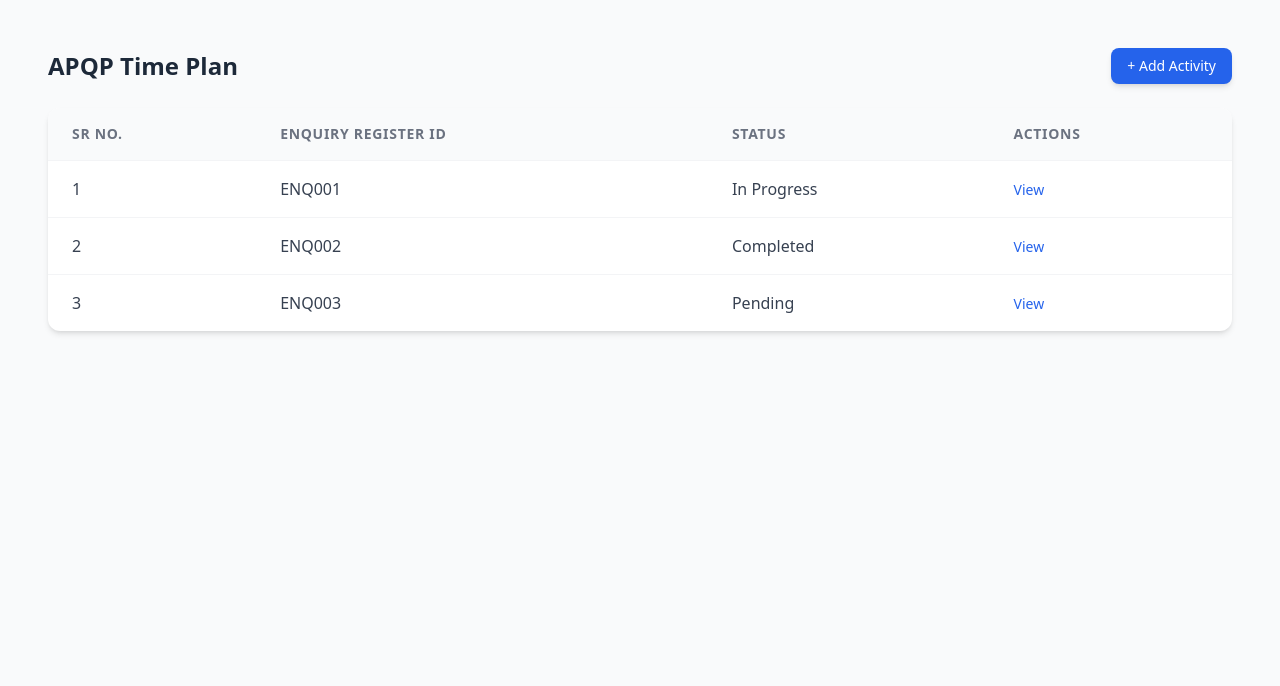
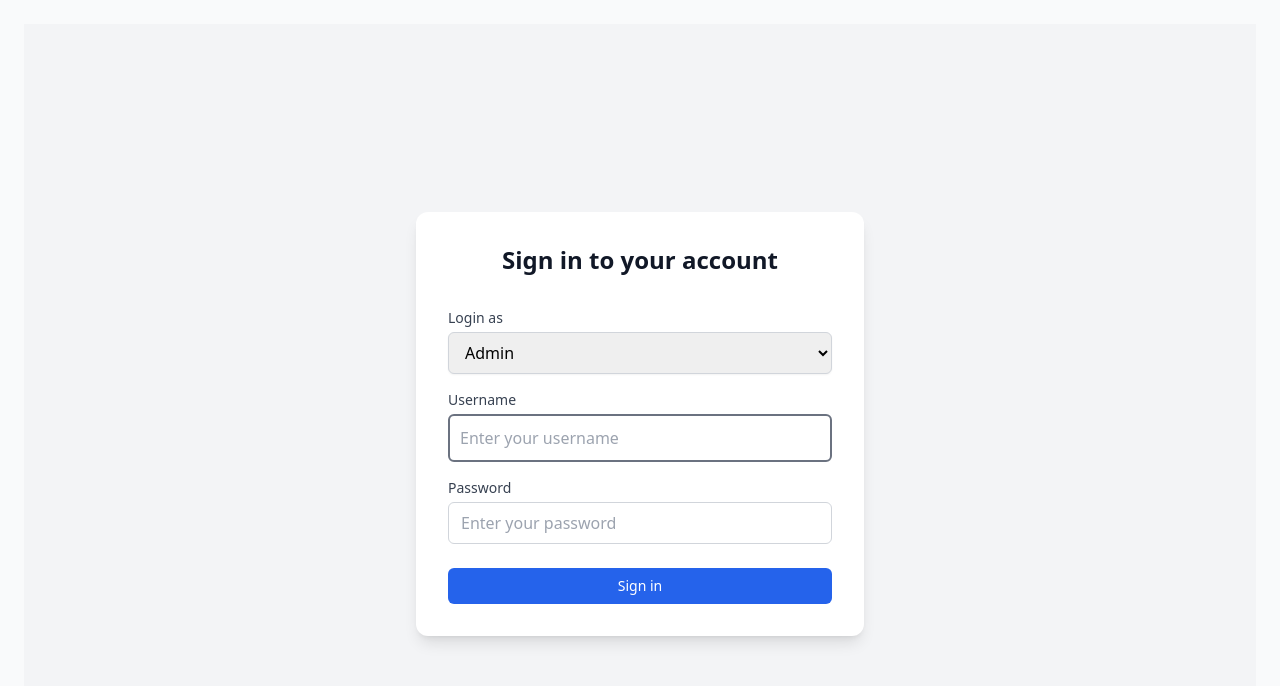
Before and after one commit to tayade-29/NPD, a React (Create React App) app: page /login in a window 1280 px wide. Shown: the top 686 px of the page. Built offline with nearby package versions, Linux system fonts and the light colour scheme; what chartjs-plugin-datalabels would draw is missing.

Commit message:
added the subactivities in all 5 phases in the APQPTimePlanChart page

```diff
--- a/src/Components/Login.js
+++ b/src/Components/Login.js
@@ -1,64 +1,152 @@
-import React from "react";
+import React, { useState } from 'react';
+import { useNavigate, useLocation } from 'react-router-dom';
+import { useAuth } from '../context/AuthContext';
+import { useLoginUserMutation } from '../features/api/apiSlice';
 
-const TimePlanTable = () => {
-  const data = [
-    { id: "ENQ001", status: "In Progress" },
-    { id: "ENQ002", status: "Completed" },
-    { id: "ENQ003", status: "Pending" },
-  ];
+function Login() {
+  const [username, setUsername] = useState('');
+  const [password, setPassword] = useState('');
+  const [role, setRole] = useState('admin');
+  const [loading, setLoading] = useState(false);
+  const [error, setError] = useState('');
+
+  const navigate = useNavigate();
+  const location = useLocation();
+  const { login } = useAuth();
+  const [loginUser] = useLoginUserMutation();
+
+  const handleSubmit = async (e) => {
+    e.preventDefault();
+    setError('');
+    setLoading(true);
+
+    if (!username || !password) {
+      setError('Username and password are required.');
+      setLoading(false);
+      return;
+    }
+
+    try {
+      const payload = {
+        UserName: username,
+        Password: password,
+      };
+
+      const users = await loginUser(payload).unwrap();
+      console.log('RTK Response:', users);
+
+      if (Array.isArray(users) && users.length > 0) {
+        const user = users[0];
+        // Create a structured userData object with all necessary fields
+        const userData = {
+          employeeCode: user.EmployeeCode,
+          roleId: user.RoleId,
+          fullName: user.FullName,
+          contactNumber: user.ContactNumber,
+          emailAddress: user.EmailAddress,
+          isActive: user.IsActive,
+          luDetails: user.LuDetails,
+          allowLogin: user.AllowLogin,
+          userName: user.UserName,
+          clientName: user.ClientName,
+          plantName: user.PlantName,
+          clientId: user.ClientId,
+          plantId: user.PlantId,
+          locationId: user.LocationId,
+          userId: user.EmployeeCode // Using EmployeeCode as userId
+        };
+
+        login(username, role, userData);
+        localStorage.setItem('isAuthenticated', 'true');
+        localStorage.setItem('userRole', role);
+        const from = location.state?.from?.pathname || '/dashboard';
+        navigate(from, { replace: true });
+      } else {
+        setError('Invalid username or password.');
+      }
+    } catch (err) {
+      console.error('Login error:', err);
+      setError('Login failed. Please try again.');
+    } finally {
+      setLoading(false);
+    }
+  };
 
   return (
-    <div className="p-6">
-      {/* Heading and Add Button */}
-      <div className="flex justify-between items-center mb-6">
-        <h2 className="text-2xl font-semibold text-[#1D2939]">APQP Time Plan</h2>
-        <button className="bg-blue-600 hover:bg-blue-700 text-white px-4 py-2 rounded-lg shadow-md text-sm font-medium">
-          + Add Activity
-        </button>
-      </div>
+    <div className="min-h-screen bg-gray-100 flex items-center justify-center px-4">
+      <div className="max-w-md w-full space-y-8 bg-white p-8 rounded-xl shadow-lg">
+        <h2 className="text-center text-2xl font-bold text-gray-900">
+          Sign in to your account
+        </h2>
 
-      {/* Table Card */}
-      <div className="bg-white shadow-md rounded-xl overflow-hidden">
-        <table className="min-w-full">
-          <thead className="bg-gray-50 text-gray-500 text-sm uppercase tracking-wider">
-            <tr>
-              <th className="text-left px-6 py-4">Sr No.</th>
-              <th className="text-left px-6 py-4">Enquiry Register ID</th>
-              <th className="text-left px-6 py-4">Status</th>
-              <th className="text-left px-6 py-4">Actions</th>
-            </tr>
-          </thead>
-          <tbody className="text-gray-700">
-            {data.map((row, index) => (
-              <tr
-                key={row.id}
-                className="hover:bg-gray-50 border-t border-gray-100"
+        {error && (
+          <div className="bg-red-100 border border-red-400 text-red-700 px-4 py-3 rounded">
+            {error}
+          </div>
+        )}
+
+        <form className="mt-8 space-y-6" onSubmit={handleSubmit}>
+          <div className="space-y-4">
+            <div>
+              <label htmlFor="role" className="block text-sm font-medium text-gray-700">
+                Login as
+              </label>
+              <select
+                id="role"
+                value={role}
+                onChange={(e) => setRole(e.target.value)}
+                className="mt-1 block w-full py-2 px-3 border border-gray-300 rounded-md shadow-sm"
               >
-                <td className="px-6 py-4">{index + 1}</td>
-                <td className="px-6 py-4">{row.id}</td>
-                <td className="px-6 py-4">{row.status}</td>
-                <td className="px-6 py-4">
-                  <button className="text-blue-600 hover:underline text-sm font-medium">
-                    View
-                  </button>
-                </td>
-              </tr>
-            ))}
-            {data.length === 0 && (
-              <tr>
-                <td
-                  colSpan="4"
-                  className="text-center text-gray-400 py-6 text-sm"
-                >
-                  No records found.
-                </td>
-              </tr>
-            )}
-          </tbody>
-        </table>
+                <option value="admin">Admin</option>
+                <option value="projectDeveloper">Project Developer</option>
+                <option value="management">Management</option>
+                <option value="marketingTeam">Marketing Team</option>
+              </select>
+            </div>
+            <div>
+              <label htmlFor="username" className="block text-sm font-medium text-gray-700">
+                Username
+              </label>
+              <input
+                id="username"
+                type="text"
+                value={username}
+                onChange={(e) => setUsername(e.target.value)}
+                className="mt-1 block w-full py-2 px-3 border border-gray-300 rounded-md"
+                placeholder="Enter your username"
+                required
+              />
+            </div>
+            <div>
+              <label htmlFor="password" className="block text-sm font-medium text-gray-700">
+                Password
+              </label>
+              <input
+                id="password"
+                type="password"
+                value={password}
+                onChange={(e) => setPassword(e.target.value)}
+                className="mt-1 block w-full py-2 px-3 border border-gray-300 rounded-md"
+                placeholder="Enter your password"
+                required
+              />
+            </div>
+          </div>
+          <div>
+            <button
+              type="submit"
+              disabled={loading}
+              className={`w-full flex justify-center py-2 px-4 rounded-md text-white text-sm font-medium ${
+                loading ? 'bg-blue-400 cursor-not-allowed' : 'bg-blue-600 hover:bg-blue-700'
+              }`}
+            >
+              {loading ? 'Signing in...' : 'Sign in'}
+            </button>
+          </div>
+        </form>
       </div>
     </div>
   );
-};
+}
 
-export default TimePlanTable;
+export default Login;
--- a/src/Forms/APQPTimePlanChart.js
+++ b/src/Forms/APQPTimePlanChart.js
@@ -1,5 +1,6 @@
 import React, { useState } from "react";
 import { Plus, Trash2, FileSpreadsheet, Download, Upload } from "lucide-react";
+import { phaseSubactivities } from "./subactivities";
 
 export default function APQPTimePlan() {
   const [formData, setFormData] = useState({
@@ -8,7 +9,7 @@ export default function APQPTimePlan() {
     customer: "",
     customerPODate: "",
     pswApprovalDate: "",
-    handoverDate: "",
+    handoverDate: ""
   });
 
   const columns = [
@@ -24,9 +25,16 @@ export default function APQPTimePlan() {
     "Status with Remarks"
   ];
 
-  const [rows, setRows] = useState([{
-    id: "1",
-    Activity: "",
+  const [rows, setRows] = useState([]);
+  const [searchTerm, setSearchTerm] = useState("");
+
+  const mainActivityPhases = Object.keys(phaseSubactivities);
+
+  const addSubactivityRows = (phase) => {
+    const timestamp = Date.now();
+    const newRows = phaseSubactivities[phase].map((label, idx) => ({
+      id: `${phase}-${idx + 1}-${timestamp}`,
+      Activity: label,
       Responsibility: "",
       "Planned Start": "",
       "Actual Start": "",
@@ -36,28 +44,26 @@ export default function APQPTimePlan() {
       "Actions Required": "",
       "Target Dates": "",
       "Status with Remarks": ""
-  }]);
+    }));
 
-  const [searchTerm, setSearchTerm] = useState("");
-
-  const addRow = () => {
-    const newRow = {
-      id: (rows.length + 1).toString(),
-      ...Object.fromEntries(columns.map(col => [col, ""]))
-    };
-    setRows([...rows, newRow]);
+    setRows(newRows);
   };
 
-  const removeRow = (id) => {
-    setRows(rows.filter(row => row.id !== id));
+  const handlePhaseSelect = (e) => {
+    const selected = e.target.value;
+    if (selected) {
+      addSubactivityRows(selected);
+    }
   };
 
+  const removeRow = (id) => setRows(rows.filter((row) => row.id !== id));
+
   const updateRow = (id, column, value) => {
-    setRows(rows.map(row => (row.id === id ? { ...row, [column]: value } : row)));
+    setRows(rows.map((row) => (row.id === id ? { ...row, [column]: value } : row)));
   };
 
-  const filteredRows = rows.filter(row =>
-    Object.values(row).some(value =>
+  const filteredRows = rows.filter((row) =>
+    Object.values(row).some((value) =>
       value.toString().toLowerCase().includes(searchTerm.toLowerCase())
     )
   );
@@ -66,10 +72,9 @@ export default function APQPTimePlan() {
     const headers = ["Sr No", ...columns];
     const csvContent = [
       headers.join(","),
-      ...filteredRows.map((row, index) => [
-        index + 1,
-        ...columns.map(col => row[col])
-      ].join(","))
+      ...filteredRows.map((row, index) =>
+        [index + 1, ...columns.map((col) => row[col])].join(",")
+      )
     ].join("\n");
 
     const blob = new Blob([csvContent], { type: "text/csv" });
@@ -82,21 +87,21 @@ export default function APQPTimePlan() {
   };
 
   const getColumnWidth = (column) => {
-    if (column === "Activity" || column === "Responsibility" || column === "Actions Required" || column === "Status with Remarks") {
+    if (["Activity", "Responsibility", "Actions Required", "Status with Remarks"].includes(column)) {
       return "min-w-[300px]";
     }
     return "min-w-[150px]";
   };
 
   return (
-    <div className="w-[1200px] mx-auto p-6 bg-white shadow-xl rounded-xl">
+    <div className="w-[1400px] mx-auto p-6 bg-white shadow-xl rounded-xl">
       <div className="mb-6">
         <div className="flex justify-between items-center mb-4">
           <div className="flex items-center gap-3">
             <FileSpreadsheet className="w-8 h-8 text-blue-600" />
             <h1 className="text-2xl font-bold text-gray-800">APQP TIME PLAN CHART</h1>
           </div>
-          <div className="text-sm text-gray-600">
+          <div className="text-sm text-gray-600 text-right">
             <div>STPPL / MKD / FM / 03</div>
             <div>Rev. No.: 04</div>
             <div>Rev. Date: 01.09.2019</div>
@@ -104,146 +109,129 @@ export default function APQPTimePlan() {
           </div>
         </div>
 
-        {/* Form Header */}
         <div className="grid grid-cols-2 gap-6 mb-8">
           <div className="space-y-6">
-            <div>
-              <label className="block text-base font-medium text-gray-700 mb-2">Part Name</label>
+            {["Part Name", "Part No", "Customer"].map((label, idx) => (
+              <div key={idx}>
+                <label className="block font-medium text-gray-700 mb-2">{label}</label>
                 <input
                   type="text"
-                value={formData.partName}
-                onChange={(e) => setFormData({...formData, partName: e.target.value})}
-                className="block w-full px-4 py-3 text-base border rounded-md shadow-sm focus:ring-blue-500 focus:border-blue-500"
+                  value={formData[label.replace(" ", "").toLowerCase()]}
+                  onChange={(e) =>
+                    setFormData({
+                      ...formData,
+                      [label.replace(" ", "").toLowerCase()]: e.target.value
+                    })
+                  }
+                  className="block w-full px-4 py-3 border rounded-md"
                 />
               </div>
-            <div>
-              <label className="block text-base font-medium text-gray-700 mb-2">Part No</label>
+            ))}
+          </div>
+          <div className="space-y-6">
+            {["Customer PO Date", "PSW Approval Date", "Handover Date"].map((label, idx) => (
+              <div key={idx}>
+                <label className="block font-medium text-gray-700 mb-2">{label}</label>
                 <input
-                type="text"
-                value={formData.partNo}
-                onChange={(e) => setFormData({...formData, partNo: e.target.value})}
-                className="block w-full px-4 py-3 text-base border rounded-md shadow-sm focus:ring-blue-500 focus:border-blue-500"
+                  type="date"
+                  value={formData[label.replace(/\s+/g, "").toLowerCase()]}
+                  onChange={(e) =>
+                    setFormData({
+                      ...formData,
+                      [label.replace(/\s+/g, "").toLowerCase()]: e.target.value
+                    })
+                  }
+                  className="block w-full px-4 py-3 border rounded-md"
                 />
               </div>
-            <div>
-              <label className="block text-base font-medium text-gray-700 mb-2">Customer</label>
-              <input
-                type="text"
-                value={formData.customer}
-                onChange={(e) => setFormData({...formData, customer: e.target.value})}
-                className="block w-full px-4 py-3 text-base border rounded-md shadow-sm focus:ring-blue-500 focus:border-blue-500"
-              />
-            </div>
-          </div>
-          <div className="space-y-6">
-            <div>
-              <label className="block text-base font-medium text-gray-700 mb-2">Customer PO Date</label>
-              <input
-                type="date"
-                value={formData.customerPODate}
-                onChange={(e) => setFormData({...formData, customerPODate: e.target.value})}
-                className="block w-full px-4 py-3 text-base border rounded-md shadow-sm focus:ring-blue-500 focus:border-blue-500"
-              />
-            </div>
-            <div>
-              <label className="block text-base font-medium text-gray-700 mb-2">PSW Approval Date</label>
-              <input
-                type="date"
-                value={formData.pswApprovalDate}
-                onChange={(e) => setFormData({...formData, pswApprovalDate: e.target.value})}
-                className="block w-full px-4 py-3 text-base border rounded-md shadow-sm focus:ring-blue-500 focus:border-blue-500"
-              />
-            </div>
-            <div>
-              <label className="block text-base font-medium text-gray-700 mb-2">Handover Date</label>
-              <input
-                type="date"
-                value={formData.handoverDate}
-                onChange={(e) => setFormData({...formData, handoverDate: e.target.value})}
-                className="block w-full px-4 py-3 text-base border rounded-md shadow-sm focus:ring-blue-500 focus:border-blue-500"
-              />
-            </div>
+            ))}
           </div>
         </div>
 
-        {/* Status Legend */}
         <div className="flex gap-6 mb-8">
-          <div className="flex items-center gap-3">
-            <div className="w-8 h-8 bg-green-500"></div>
-            <span className="text-base">G - Timing and actions are on time</span>
+          {["green-500", "yellow-500", "red-500"].map((color, i) => (
+            <div className="flex items-center gap-3" key={i}>
+              <div className={`w-8 h-8 bg-${color}`}></div>
+              <span className="text-base">
+                {i === 0
+                  ? "G - Timing and actions are on time"
+                  : i === 1
+                  ? "Y - Slightly behind"
+                  : "R - Project is behind"}
+              </span>
             </div>
-          <div className="flex items-center gap-3">
-            <div className="w-8 h-8 bg-yellow-500"></div>
-            <span className="text-base">Y - Timing and actions are slightly behind</span>
-          </div>
-          <div className="flex items-center gap-3">
-            <div className="w-8 h-8 bg-red-500"></div>
-            <span className="text-base">R - Project timing and actions are behind</span>
-          </div>
+          ))}
         </div>
 
         <div className="flex justify-between items-center mb-6">
           <div className="flex gap-2">
-            <div className="relative">
             <input
               type="text"
               placeholder="Search table..."
               value={searchTerm}
               onChange={(e) => setSearchTerm(e.target.value)}
-                className="pl-12 pr-4 py-3 w-80 text-base border rounded-l-lg focus:ring-2 focus:ring-blue-500"
+              className="pl-4 pr-4 py-3 w-80 border rounded-l-lg"
             />
-            </div>
-            <button
-              className="px-6 py-3 bg-blue-500 text-white rounded-r-lg hover:bg-blue-400 text-base"
-            >
-              Search
-            </button>
+            <button className="px-6 py-3 bg-blue-500 text-white rounded-r-lg">Search</button>
           </div>
           <div className="flex gap-3">
             <button
               onClick={exportToCSV}
-              className="flex items-center gap-2 px-6 py-3 bg-green-400 text-white rounded-lg hover:bg-green-700 text-base"
+              className="flex items-center gap-2 px-6 py-3 bg-green-400 text-white rounded-lg"
             >
               <Upload className="w-5 h-5" /> Export
             </button>
-            <label className="flex items-center gap-2 px-6 py-3 bg-gray-400 text-white rounded-lg hover:bg-gray-700 cursor-pointer text-base">
+            <label className="flex items-center gap-2 px-6 py-3 bg-gray-400 text-white rounded-lg cursor-pointer">
               <Download className="w-5 h-5" /> Import
               <input type="file" className="hidden" accept=".csv" />
             </label>
-            <button
-              onClick={addRow}
-              className="flex items-center gap-2 px-6 py-3 bg-blue-400 text-white rounded-lg hover:bg-blue-700 text-base"
-            >
-              <Plus className="w-5 h-5" /> Add Row
-            </button>
           </div>
         </div>
       </div>
 
-      <div className="overflow-x-auto rounded-lg border border-gray-200">
-        <table className="w-full border-collapse bg-white">
+      <div className="overflow-x-auto rounded-lg border">
+        <table className="w-full">
           <thead>
             <tr className="bg-gray-50">
-              <th className="px-6 py-4 text-left text-base font-semibold text-gray-600 border-b min-w-[80px]">Sr No</th>
+              <th className="px-6 py-4">Sr No</th>
               {columns.map((column, index) => (
-                <th key={index} className={`px-6 py-4 text-left text-base font-semibold text-gray-600 border-b ${getColumnWidth(column)}`}>
-                  {column}
+                <th key={index} className={`px-6 py-4 ${getColumnWidth(column)}`}>
+                  {column === "Activity" ? (
+                    <select
+                      onChange={handlePhaseSelect}
+                      defaultValue=""
+                      className="w-full px-4 py-2 border rounded"
+                    >
+                      <option value="">Select Activity Phase</option>
+                      {mainActivityPhases.map((phase, idx) => (
+                        <option key={idx} value={phase}>
+                          {phase}
+                        </option>
+                      ))}
+                    </select>
+                  ) : (
+                    column
+                  )}
                 </th>
               ))}
-              <th className="px-6 py-4 text-left text-base font-semibold text-gray-600 border-b min-w-[80px]">Action</th>
+              <th className="px-6 py-4">Action</th>
             </tr>
           </thead>
-          <tbody className="divide-y divide-gray-100">
+          <tbody className="divide-y">
             {filteredRows.map((row, rowIndex) => (
               <tr key={row.id} className="hover:bg-gray-50">
-                <td className="px-6 py-4 text-base text-gray-600">{rowIndex + 1}</td>
+                <td className="px-6 py-4">{rowIndex + 1}</td>
                 {columns.map((column, colIndex) => (
                   <td key={colIndex} className={`px-6 py-4 ${getColumnWidth(column)}`}>
-                    {column === "Status" ? (
+                    {column === "Activity" ? (
+                      <span className="block px-2 py-1 text-gray-700 bg-gray-100 rounded">
+                        {row[column]}
+                      </span>
+                    ) : column === "Status" ? (
                       <select
-                        className="w-full px-4 py-2 text-base border rounded focus:ring-2 focus:ring-blue-500"
                         value={row[column]}
                         onChange={(e) => updateRow(row.id, column, e.target.value)}
+                        className="w-full px-4 py-2 border rounded"
                       >
                         <option value="">Select</option>
                         <option value="G">G</option>
@@ -253,26 +241,22 @@ export default function APQPTimePlan() {
                     ) : column.includes("Start") || column.includes("Finish") || column === "Target Dates" ? (
                       <input
                         type="date"
-                        className="w-full px-4 py-2 text-base border rounded focus:ring-2 focus:ring-blue-500"
                         value={row[column]}
                         onChange={(e) => updateRow(row.id, column, e.target.value)}
+                        className="w-full px-4 py-2 border rounded"
                       />
                     ) : (
                       <input
                         type="text"
-                        className="w-full px-4 py-2 text-base border rounded focus:ring-2 focus:ring-blue-500"
                         value={row[column]}
                         onChange={(e) => updateRow(row.id, column, e.target.value)}
+                        className="w-full px-4 py-2 border rounded"
                       />
                     )}
                   </td>
                 ))}
                 <td className="px-6 py-4">
-                  <button
-                    onClick={() => removeRow(row.id)}
-                    className="text-red-500 hover:text-red-700"
-                    title="Delete Row"
-                  >
+                  <button onClick={() => removeRow(row.id)} className="text-red-500 hover:text-red-700">
                     <Trash2 className="w-5 h-5" />
                   </button>
                 </td>
--- /dev/null
+++ b/src/Forms/subactivities.js
@@ -0,0 +1,58 @@
+export const phaseSubactivities = {
+    "Plan & define phase": [
+      "Receipt of customer drawing, standard, sample & other information related to the customer / end user product / service (customer voice)",
+      "Formation of CFT for the new product / service requirement",
+      "Initial feasibility study & conclusion of manufacturing feasibility",
+      "Receive quotation from supplier (for tool development / fixture / gauges / equipment & other resources as applicable)",
+      "Component quotation preparation & sending design to customer",
+      "On receipt of customer acceptance (Email confirmation / P.O. / LOI), prepare the APQP responsibility matrix & detailed APQP plan. P.O. for tool, fixture, gauge, other equipment. P.O. for part supply",
+      "Issuing P.O. to the supplier (as applicable)",
+      "CFT to have the detailed technical feasibility study and resolve the open points with customer & supplier as applicable",
+      "Define BOM for productivity, inhouse precision RPM, process capability etc.",
+      "Preliminary identification of special characteristics (if applicable)",
+      "Preparation of tentative BOM (bill of material)",
+      "Preliminary process flow diagram",
+      "Preparation of tool & other necessary resource planning (micro plan)",
+      "Preparation of fixture & other necessary resource planning (micro plan)",
+      "Preparation of gauges & other necessary resource planning (micro plan)"
+    ],
+    "Product Design & Development": [
+      "Design of Product",
+      "Design Verification",
+      "Drawing Release"
+    ],
+    "Process Design & Development": [
+      "Manufacturing feasibility",
+      "Process flow chart preparation",
+      "PFMEA preparation",
+      "Control plan preparation",
+      "Layout preparation",
+      "Cycle time study",
+      "Tooling & Gauging plan"
+    ],
+    "Product & Process Validation": [
+      "Tooling Development",
+      "Gauge Development",
+      "Trial Parts Production",
+      "Inspection Report",
+      "Process Trial",
+      "Layout Inspection",
+      "Capability Study",
+      "Initial Sample Submission",
+      "Customer Approval",
+      "Packing Standards",
+      "Logistics Finalization",
+      "Work Instruction",
+      "SOP Preparation",
+      "Training of Employees",
+      "Pre Launch Audit",
+      "Final PPAP Submission",
+      "Final PPAP Approval",
+      "Production Readiness",
+      "Safe Launch Plan",
+      "Handover to Production"
+    ],
+    "Feedback, Assessment & Corrective Action": [
+      "Customer Feedback Review"
+    ]
+  };
```
Lines whose indentation alone changed are shown as unchanged.
